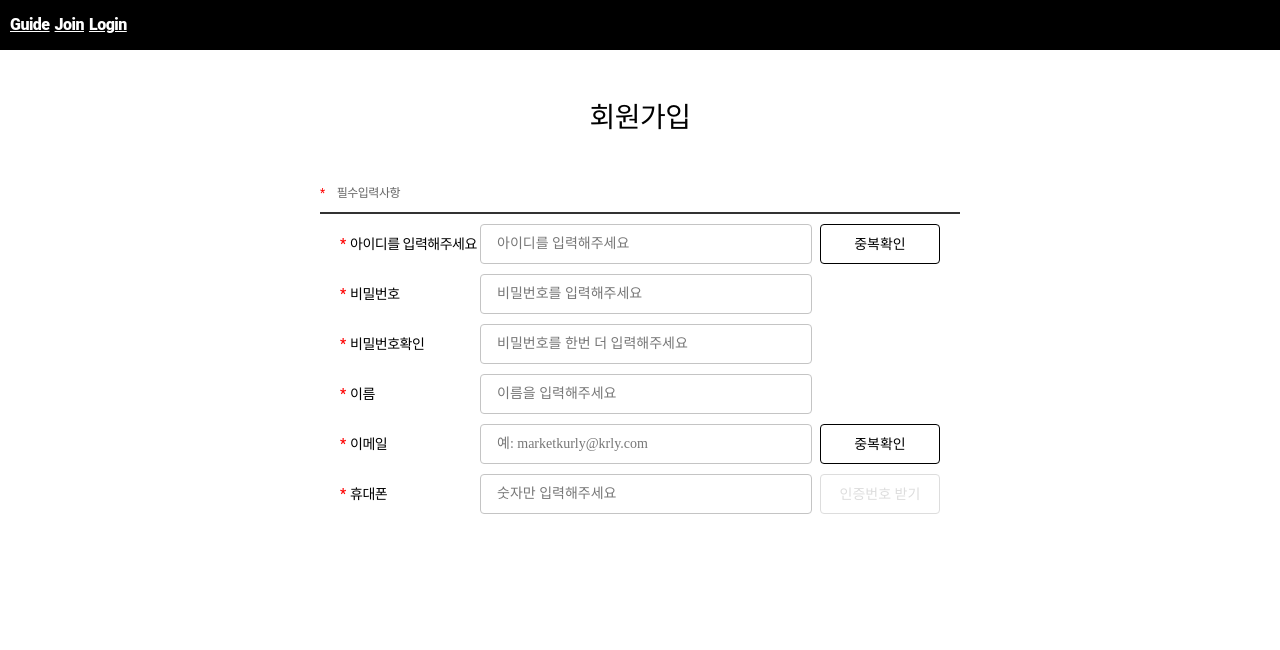
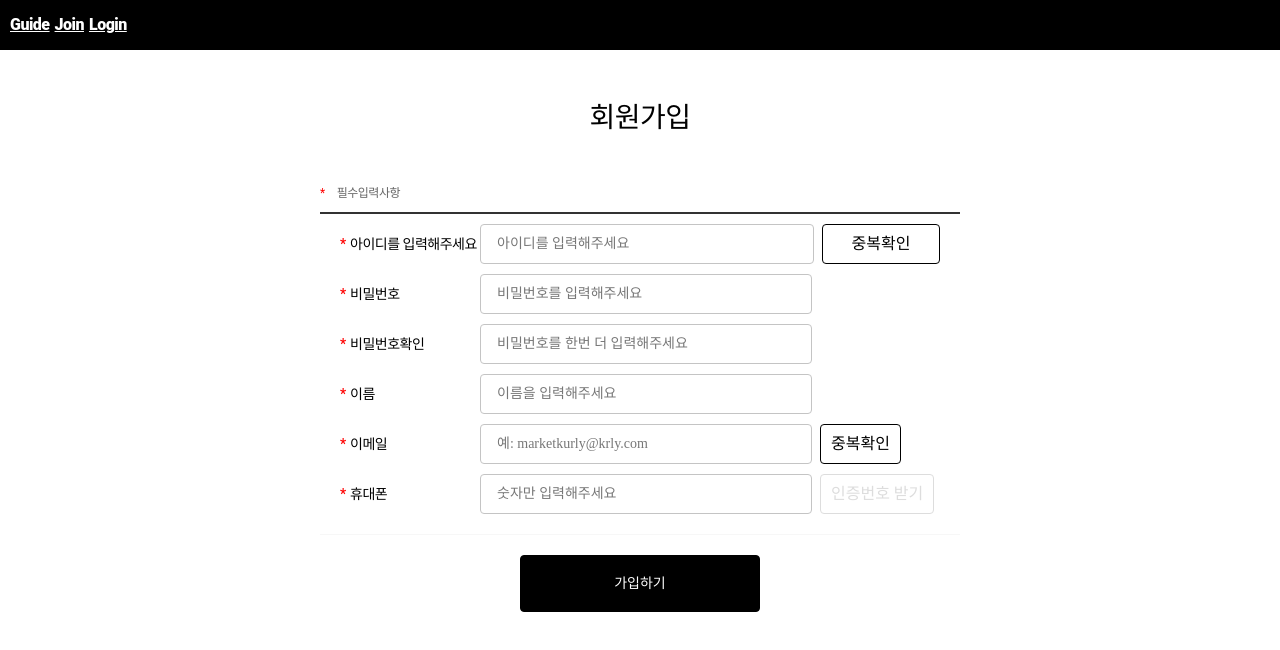
Before and after one commit to phr9000/Shoppingmall-server, a React (Create React App) app: page /join in a window 1280 px wide. Shown: the top 650 px of the page. Built offline with nearby package versions, Linux system fonts and the light colour scheme.

Commit message:
join & guide 수정

```diff
--- a/src/assets/styles/components/form.scss
+++ b/src/assets/styles/components/form.scss
@@ -187,6 +187,14 @@ input[type=date] {
   white-space: nowrap;
   outline: none;
 
+  &.primary {
+    background-color: $black;
+    color: $white;
+  }
+  &.full {
+    width: 100%;
+  }
+
   &:after {
       content: '';
       position: absolute;
--- a/src/assets/styles/layout/join.scss
+++ b/src/assets/styles/layout/join.scss
@@ -41,7 +41,7 @@
     .field {
         margin-bottom: 1rem;
         &:last-child {
-            margin-bottom: 0;
+            margin-bottom: 2rem;
         }
         .field-form {
             justify-content: space-between;
@@ -61,15 +61,19 @@
     .join-area {
         padding: 0 2rem;
         padding-top: 1rem;
+        border-bottom: 1px solid rgb(247, 247, 247);
     }
     .input {
         flex: 1;
         width: 33.2rem;
         min-width: 33.2rem;
     }
-    .btn {
-        min-width: 120px;
-        font-size: 14px;
-        line-height: 15px;
+    .btn-area {
+        margin: 2rem auto;
+        width: 240px;
+        .btn {
+            font-size: 1.4rem;
+            line-height: 1.5rem;
+        }
     }
 }
--- a/src/components/Guide.jsx
+++ b/src/components/Guide.jsx
@@ -5,10 +5,19 @@ export default function Guide() {
     <div className="guide-container">
       {/* button */}
       <div className="guide-box">
-        <h2 className="guide-title">기본 버튼</h2>
-        <div className="btn-area">
+        <h2 className="guide-title">버튼</h2>
+        <div className="btn-area flex">
           <button className="btn" type="button">
             기본버튼
+          </button>
+          <button className="btn primary ml5" type="button">
+            기본버튼
+          </button>
+        </div>
+        <br></br>
+        <div className="btn-area">
+          <button className="btn full" type="button">
+            Full 버튼
           </button>
         </div>
       </div>
--- a/src/pages/Join/JoinLayout.jsx
+++ b/src/pages/Join/JoinLayout.jsx
@@ -1,5 +1,11 @@
-import React from 'react'
+import React, {useState} from 'react'
 export default function JoinLayout() {
+  const [id, setId] = useState('');
+  const [password, setPassword] = useState('');
+
+  const handleInput = () => {
+    console.log(id, password);
+  };
   return (
     <div className='join-container'>
       <h2 className='title'>회원가입</h2>
@@ -9,7 +15,7 @@ export default function JoinLayout() {
       <div className='join-area'>
         <div className="field flex align-center">
           <div className='input-name-area'>
-            <label for="input-name">
+            <label htmlFor="input-name">
               아이디를 입력해주세요
             </label>
             <span className='required-icon'></span>
@@ -19,18 +25,18 @@ export default function JoinLayout() {
               <input
                 type="text"
                 id="input-name"
-                defaltValue=""
+                onChange={e=>setId(e.target.value)}
                 placeholder="아이디를 입력해주세요"
               />
             </div>
-            <button type="button" className="btn btn-size-middle">
+            <button type="button" className="btn btn-size-middle" >
               <span>중복확인</span>
             </button>
           </div>
         </div>
         <div className="field flex align-center">
           <div className='input-name-area'>
-            <label for="input-name">
+            <label htmlFor="input-name">
               비밀번호
             </label>
             <span className='required-icon'></span>
@@ -40,7 +46,7 @@ export default function JoinLayout() {
               <input
                 type="text"
                 id="input-name"
-                defaltValue=""
+                onChange={e=>setPassword(e.target.value)}
                 placeholder="비밀번호를 입력해주세요"
               />
             </div>
@@ -48,7 +54,7 @@ export default function JoinLayout() {
         </div>
         <div className="field flex align-center">
           <div className='input-name-area'>
-            <label for="input-name">
+            <label htmlFor="input-name">
               비밀번호확인
             </label>
             <span className='required-icon'></span>
@@ -66,7 +72,7 @@ export default function JoinLayout() {
         </div>
         <div className="field flex align-center">
           <div className='input-name-area'>
-            <label for="input-name">
+            <label htmlFor="input-name">
               이름
             </label>
             <span className='required-icon'></span>
@@ -85,7 +91,7 @@ export default function JoinLayout() {
         <div className="field flex align-center">
           <div className='input-name-area'>
             <span className='required-icon'></span>
-            <label for="input-name">
+            <label htmlFor="input-name">
               이메일
             </label>
           </div>
@@ -106,7 +112,7 @@ export default function JoinLayout() {
         <div className="field flex align-center">
           <div className='input-name-area'>
             <span className='required-icon'></span>
-            <label for="input-name">
+            <label htmlFor="input-name">
               휴대폰
             </label>
           </div>
@@ -125,6 +131,12 @@ export default function JoinLayout() {
           </div>
         </div>
       </div>
+      <div className="btn-area">
+          <button className="btn primary w100" type="button" onClick={()=> handleInput()}>
+            가입하기
+          </button>
+        </div>
     </div>
+
   )
 }
```
